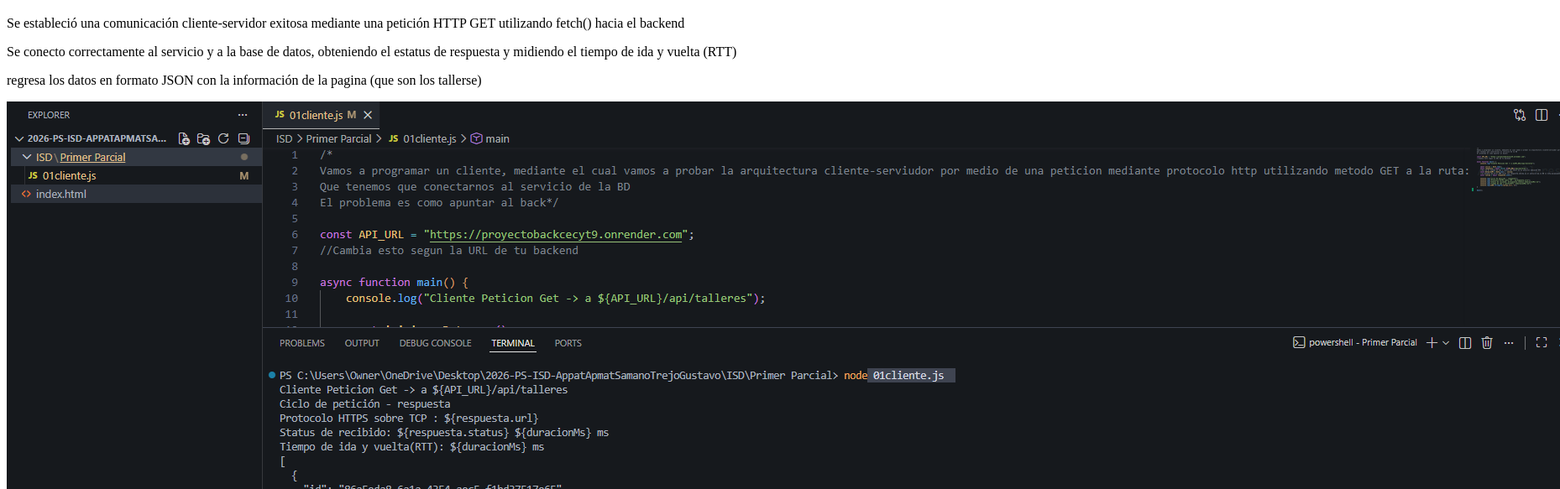
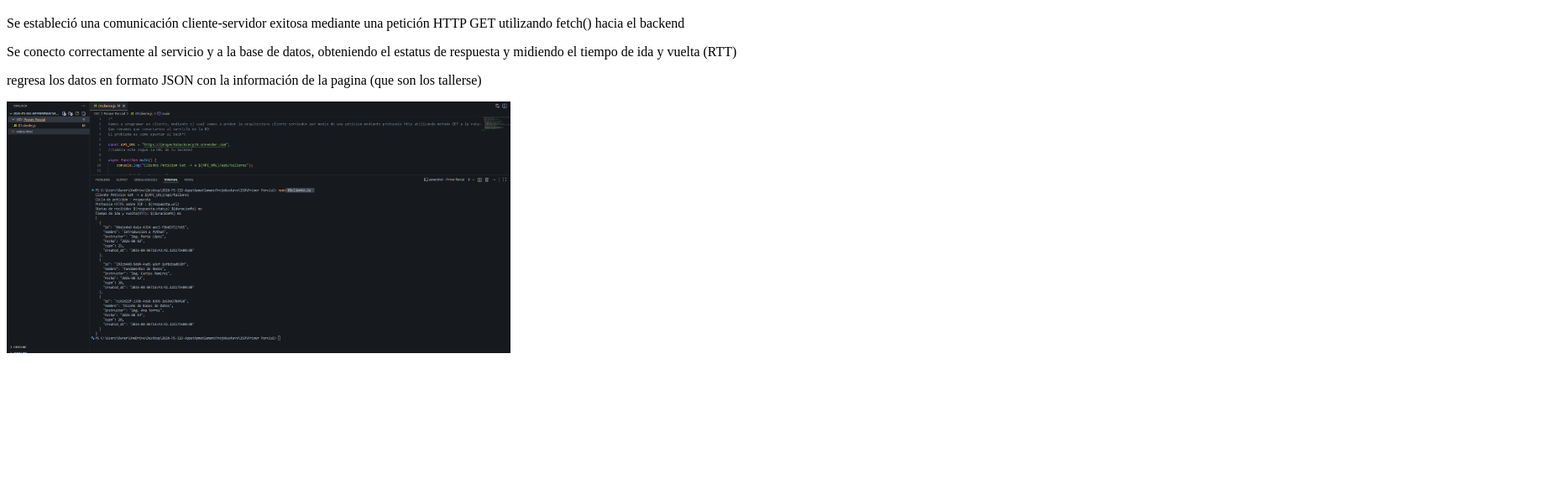
Before and after one commit to GusSaman0/2026-PS-ISD-AppatApmatSamanoTrejoGustavo, a plain HTML site: page ISD/Primer Parcial/practica1.html in a window 1280 px wide. Shown: the part 61-644 px from the top of the page at 84% size, 1858 px wide, since content can reach past the window. Drawn offline with Linux system fonts and the light colour scheme.

```diff
--- a/ISD/Primer Parcial/practica1.html
+++ b/ISD/Primer Parcial/practica1.html
@@ -10,6 +10,6 @@
     <p>Se estableció una comunicación cliente-servidor exitosa mediante una petición HTTP GET utilizando fetch() hacia el backend</p>
     <p>Se conecto correctamente al servicio y a la base de datos, obteniendo el estatus de respuesta y midiendo el tiempo de ida y vuelta (RTT)</p>
     <p>regresa los datos en formato JSON con la información de la pagina (que son los tallerse)</p>
-    <img src="/src/01clienteGET.png">
+    <img src="../../src/01clienteGET.png"width="600">
 </body>
 </html>
```
